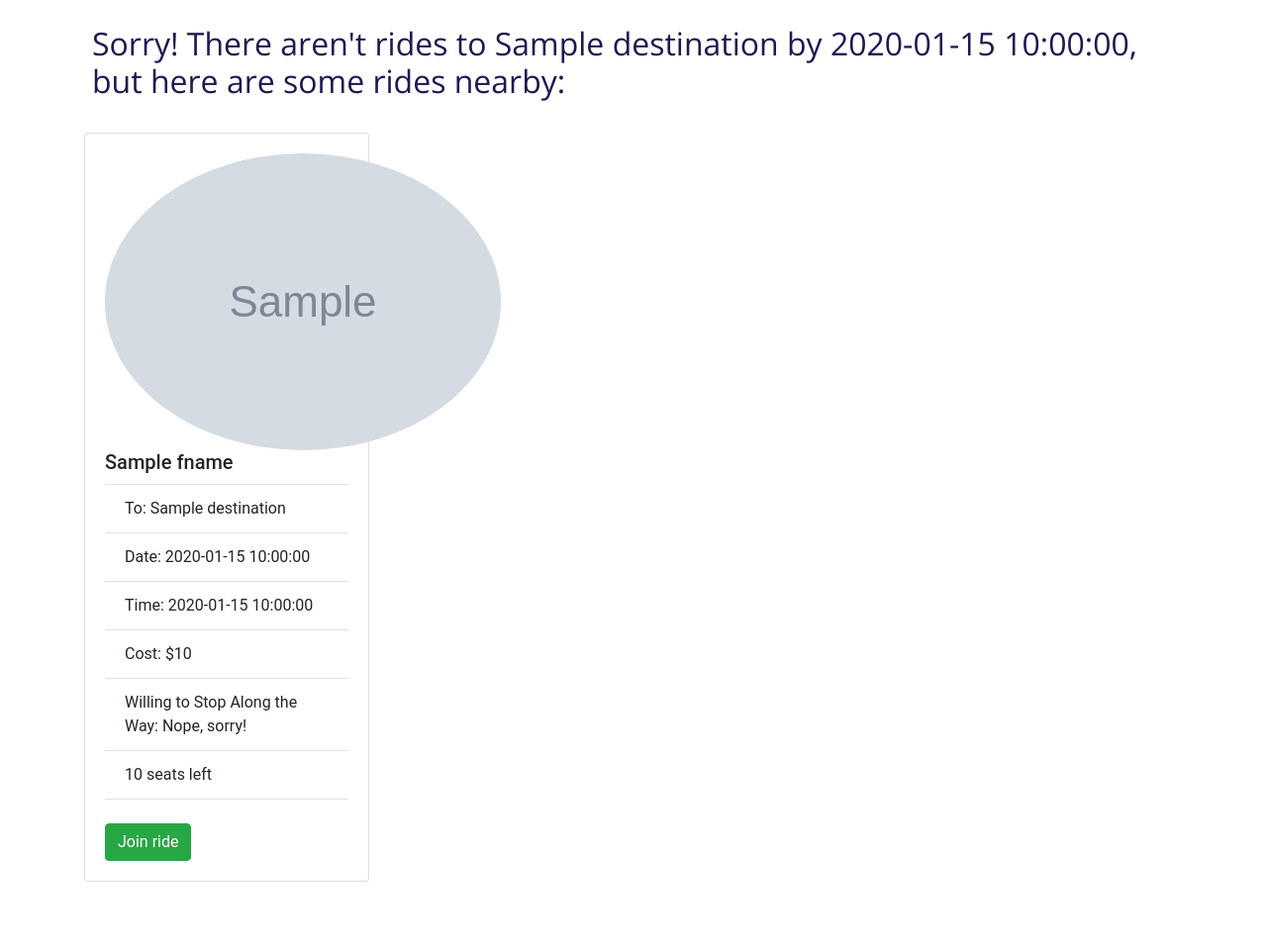
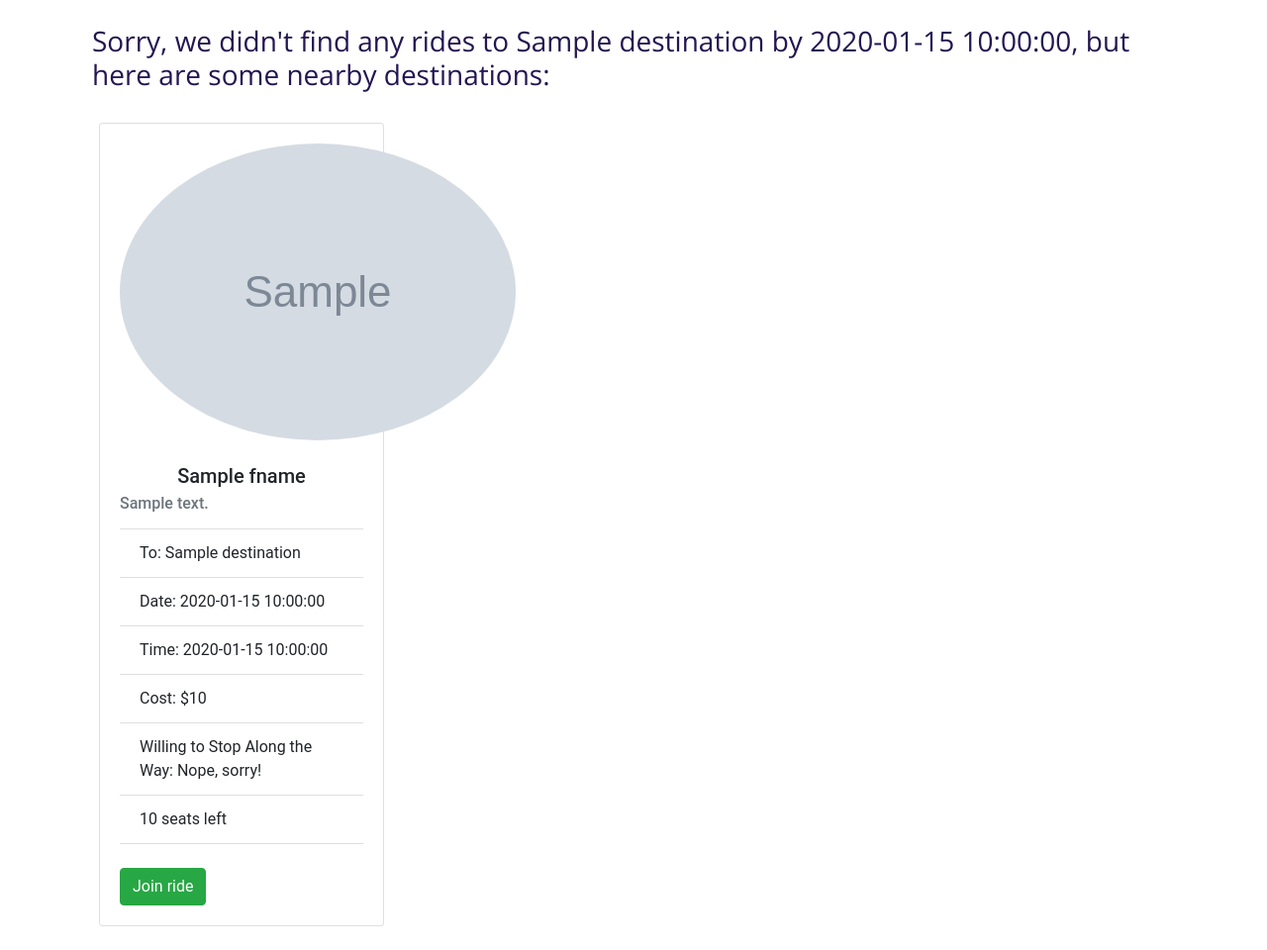
Before and after one commit to gabrielainsf-zz/CarePool, a Flask app: template templates/nearby_search_results.html in a window 1280 px wide. Shown: the part 61-1021 px from the top of the page at 99% size. Before the commit the page ends 952 px from the top, so only its background shows below. Run offline with Flask 2, Linux system fonts and the light colour scheme; the visitor is signed in with stand-in values (Sample User, id 1); tables that the repository leaves empty hold one stand-in row (values such as "Sample post"); the template is opened without the code that fills it: most values are stand-ins (such as "Sample title", 1, 10 or a date in 2020); grey boxes marked "Sample" are stand-in pictures; some libraries are stand-ins or nearby versions.

Commit message:
Updated styling and data displayed on search results page

```diff
--- a/server.py
+++ b/server.py
@@ -217,6 +217,8 @@ def search_rides():
     date_desired = request.form['date']
     date_obj = datetime.strptime(date_desired, "%m/%d/%Y").date()
     today = date.today()
+    destination_list = destination.split(',')
+    destination_city = destination_list[0]
 
     # Query for origin and destination, if none, then nearby trips
     trips = Trip.query.filter(Trip.origin == origin,
@@ -248,7 +250,7 @@ def search_rides():
             else:
                 return render_template('nearby_search_results.html',
                                        origin=origin,
-                                       destination=destination,
+                                       destination=destination_city,
                                        date=date,
                                        date_desired=date_desired,
                                        date_obj=date_obj,
@@ -257,7 +259,7 @@ def search_rides():
         return render_template('search_results.html',
                                trips=trips,
                                origin=origin,
-                               destination=destination,
+                               destination=destination_city,
                                date_desired=date_desired,
                                date=date,
                                date_obj=date_obj)
--- a/templates/nearby_search_results.html
+++ b/templates/nearby_search_results.html
@@ -2,18 +2,20 @@
 
 {% block content %}
   <br>
-  <h2>Sorry! There aren't rides to {{ destination }} by {{ date_desired }}, but here are some rides nearby: </h2><br>
+  <h3>Sorry, we didn't find any rides to {{ destination }} by {{ date_desired }}, but here are some nearby destinations: </h3><br>
 
+    <div class="container-fluid">
+      <div class="row">
     {% for trip_id, trip in drop_offs_nearby.items() %}
-
+      <div class="col">
       <div class="card" style="width: 18rem;">
         <div class="card-body">
-          <h5 class="card-title">
-            <img src={{ trip.user.user_profile_img }} class="rounded-circle">
+          <h5 class="card-title" align="center">
+            <img src={{ trip.user.user_profile_img }} class="rounded-circle"><br><br>
             {{ trip.user.fname }}
           </h5>
           <h6 class="card-subtitle mb-2 text-muted">
-
+            {{ trip.user.user_bio }}
           </h6>
           <p class="card-text">
 
@@ -41,8 +43,10 @@
         </div>
       </div>
       <br>
-
+      </div>
     {% endfor %}
+      </div>
+    </div>
 
 
 {% endblock %}
--- a/templates/search_results.html
+++ b/templates/search_results.html
@@ -2,8 +2,9 @@
 
 {% block content %}
   <br>
-  <h3>Available rides from {{ origin }} to {{ destination }} by {{ date_desired }} :</h3><br>
+  <h3>We found these rides from {{ origin }} to {{ destination }} by {{ date_desired }} :</h3><br>
 
+  <div class="container-fluid">
     <div class="row">
     {% for trip in trips %}
       <div class="col">
@@ -43,6 +44,7 @@
     </div>
 
     {% endfor %}
+    </div>
   </div>
 
 {% endblock %}
```
